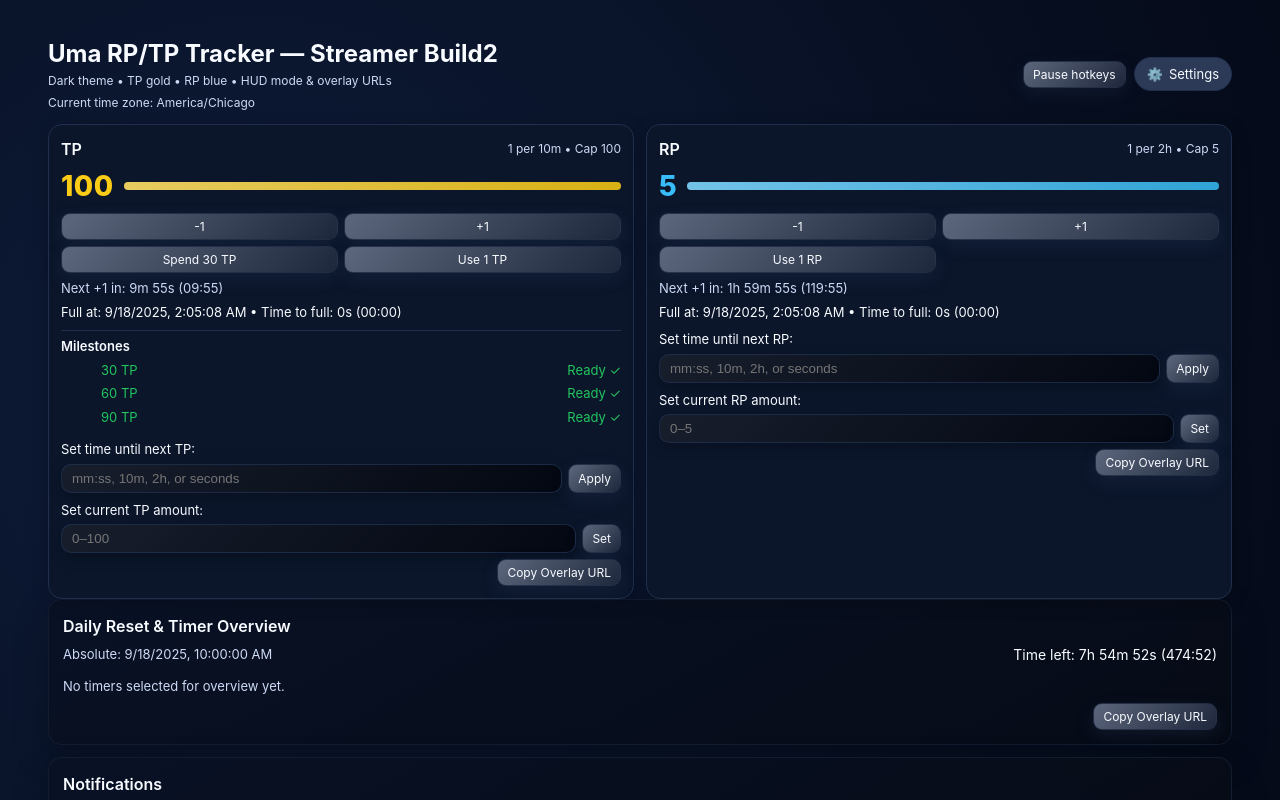
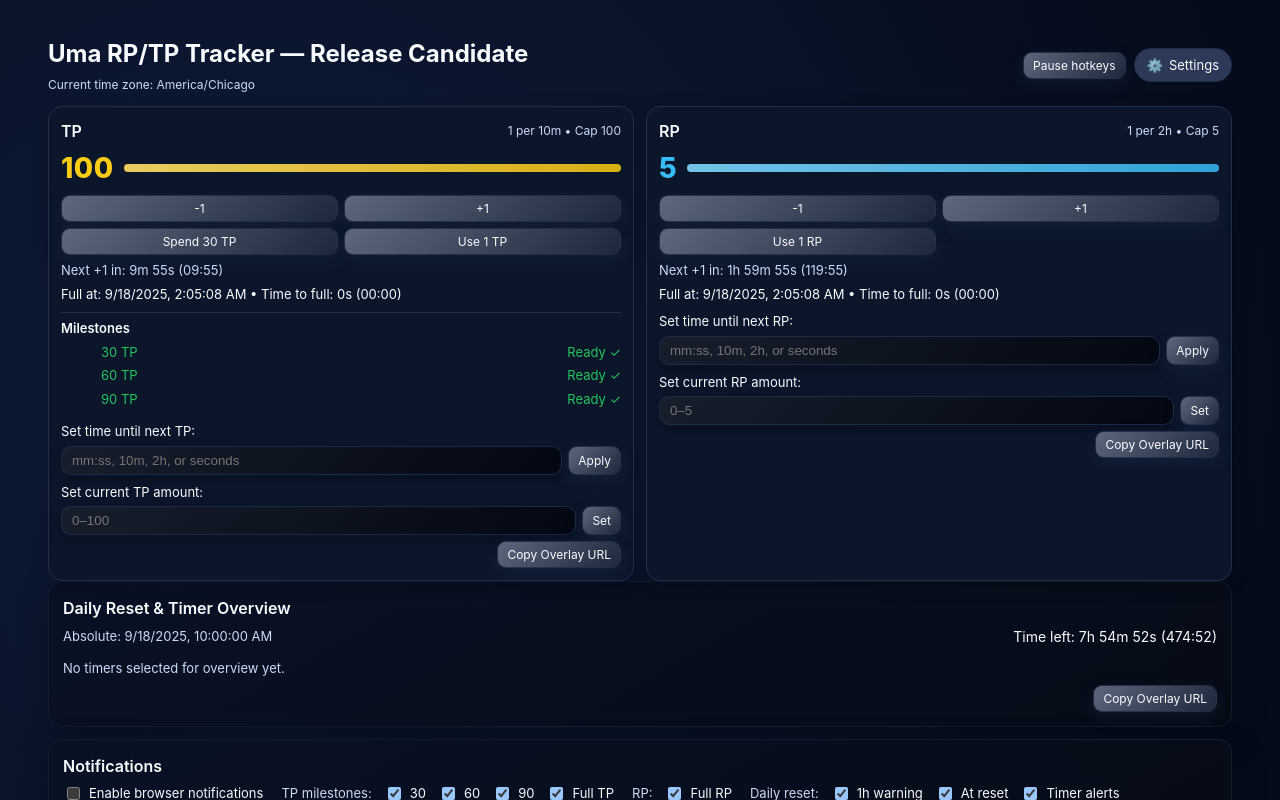
Before and after one commit to TwilightLilyy/Umamasume-Tracker, a React (Vite) app: page / in a window 1280 px wide. Shown: the top 800 px of the page. Built offline with nearby package versions, Linux system fonts and the light colour scheme.

Commit message:
Update header copy for release candidate

```diff
--- a/src/App.tsx
+++ b/src/App.tsx
@@ -603,10 +603,7 @@ function Header({
     >
       <div>
         <div style={{ fontSize: hud ? 20 : 24, fontWeight: 700 }}>
-          Uma RP/TP Tracker — Streamer Build2
-        </div>
-        <div style={{ color: COLOR.subtle, fontSize: 12 }}>
-          Dark theme • TP gold • RP blue • HUD mode & overlay URLs
+          Uma RP/TP Tracker — Release Candidate
         </div>
         <div style={{ color: COLOR.subtle, fontSize: 12, marginTop: 4 }}>
           Current time zone: {zone}
```
